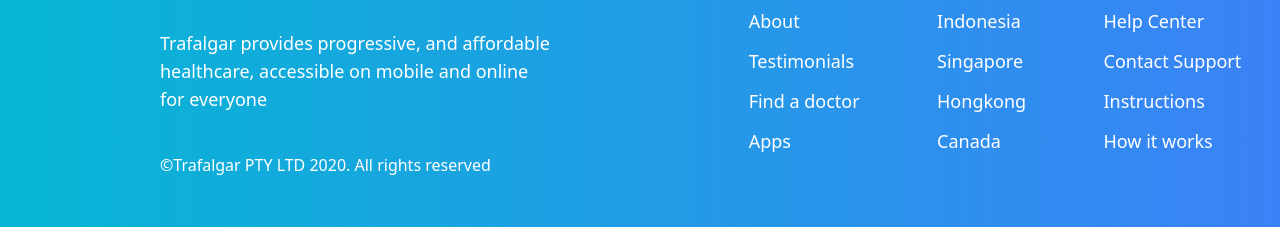
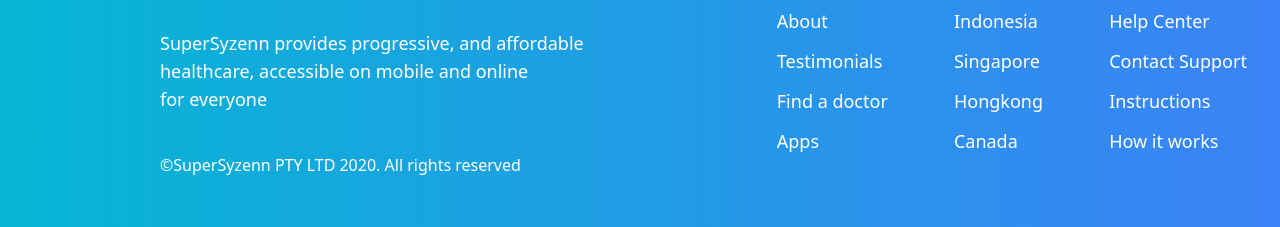
Before and after one commit to Pemrograman-Web-Dan-Perangkat-Bergerak/Ahmad-XIIRPL1-Healthcare, a plain HTML site: page index.html in a window 1280 px wide. Shown: the part 5196-5423 px from the top of the page. Drawn offline with nearby package versions, Linux system fonts and the light colour scheme; files whose address does not match are found by name.

Commit message:
healtcare

```diff
--- a/index.html
+++ b/index.html
@@ -194,7 +194,7 @@
                     <p class="text-lg font-bold mt-4">Herbal medicines that are <br> safe for consumption</p><br>
                     <p class="text-sm text-gray-500 mt-2 pb-6">Herbal medicine is very widely used <br> at this time because of its very good <br> for your health...</p>
 
-                    <a href="#" class="text-blue-500 font-semibold text-md hover:underline">Read more →</a>
+                    <a href="#" class="text-blue-500 font-semibold text-md">Read more →</a>
                 </div>
             </div>
             <div class="bg-white w-80 pb-14 rounded-xl shadow-gray-300 shadow-xl">
@@ -222,11 +222,11 @@
                 </div>
 
                 <div class="text-white mt-8 text-lg">
-                    <p>Trafalgar provides progressive, and affordable <br> healthcare, accessible on mobile and online <br> for everyone</p>
+                    <p>SuperSyzenn provides progressive, and affordable <br> healthcare, accessible on mobile and online <br> for everyone</p>
                 </div>
 
                 <div class="text-white mt-10 text-md">
-                    <p>©Trafalgar PTY LTD 2020. All rights reserved</p>
+                    <p>©SuperSyzenn PTY LTD 2020. All rights reserved</p>
                 </div>
             </div>
 
```
